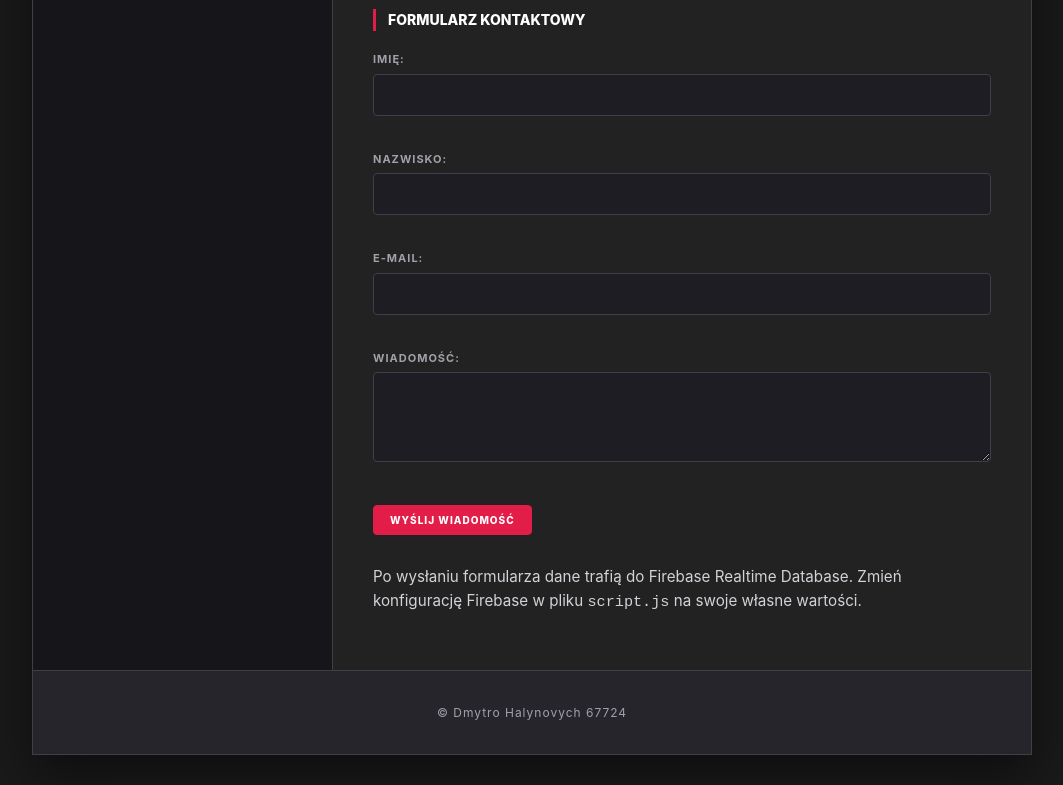
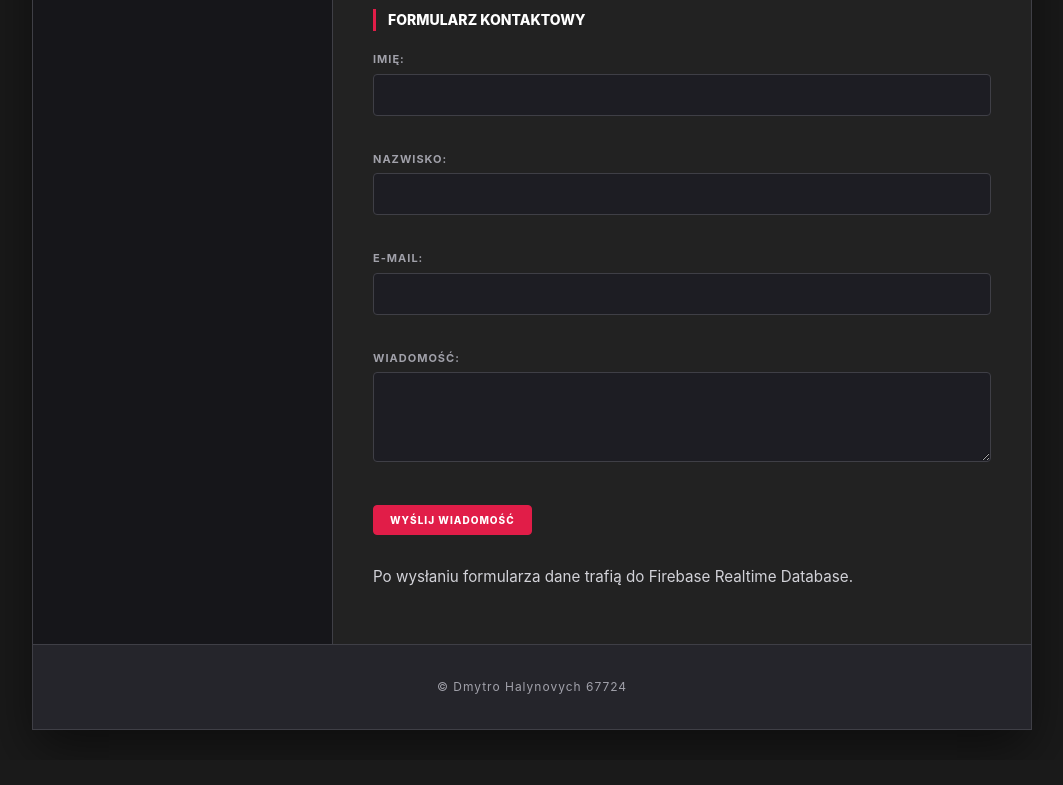
Before and after one commit to DmytroHalynovych67724/zad1-cv, a plain HTML site: page zad8_backend/index.html in a window 1280 px wide. Shown: the part 1598-2383 px from the top of the page, without its empty margins (108-1171 px from the left). After the commit the page ends 2358 px from the top, so only its background shows below. Drawn offline with Linux system fonts and the light colour scheme.

Commit message:
67724 Update index.html

```diff
--- a/zad8_backend/index.html
+++ b/zad8_backend/index.html
@@ -142,7 +142,7 @@
           </form>
           <div id="form-success" style="display:none; margin-top: 15px; font-weight: 600;"></div>
           <p style="margin-top: 10px; font-size: 0.95rem; color: #d2d2d8;">
-            Po wysłaniu formularza dane trafią do Firebase Realtime Database. Zmień konfigurację Firebase w pliku <code>script.js</code> na swoje własne wartości.
+            Po wysłaniu formularza dane trafią do Firebase Realtime Database.
           </p>
         </section>
 
```
